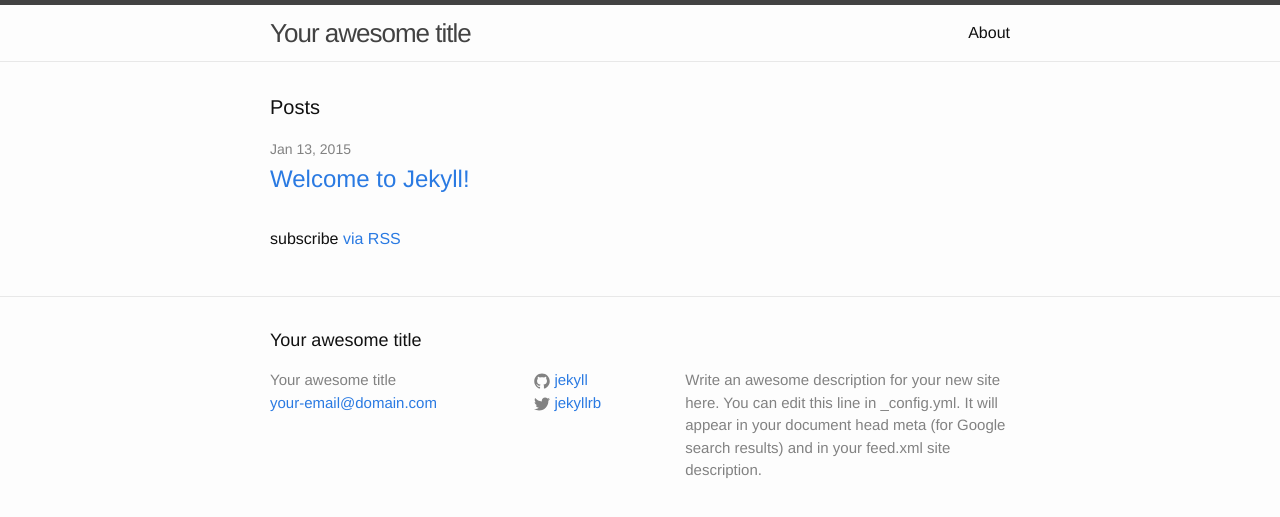
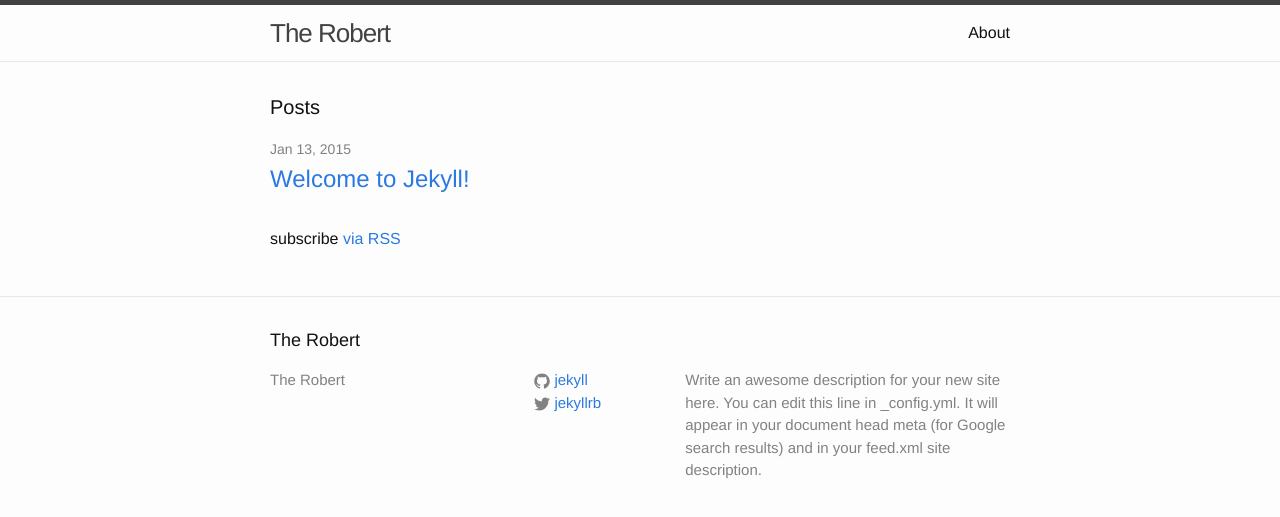
Before and after one commit to rholak/rholak.github.io, a Jekyll site: the page built from index.html, in a window 1280 px wide. Shown: the top 517 px of the page. Built offline with Jekyll 4.4.1, drawn with Linux system fonts in a browser that asks for light colours.

Commit message:
config file update test

```diff
--- a/_config.yml
+++ b/_config.yml
@@ -1,6 +1,6 @@
 # Site settings
-title: Your awesome title
-email: your-email@domain.com
+title: The Robert
+# email: your-email@domain.com
 description: > # this means to ignore newlines until "baseurl:"
   Write an awesome description for your new site here. You can edit this
   line in _config.yml. It will appear in your document head meta (for
```
